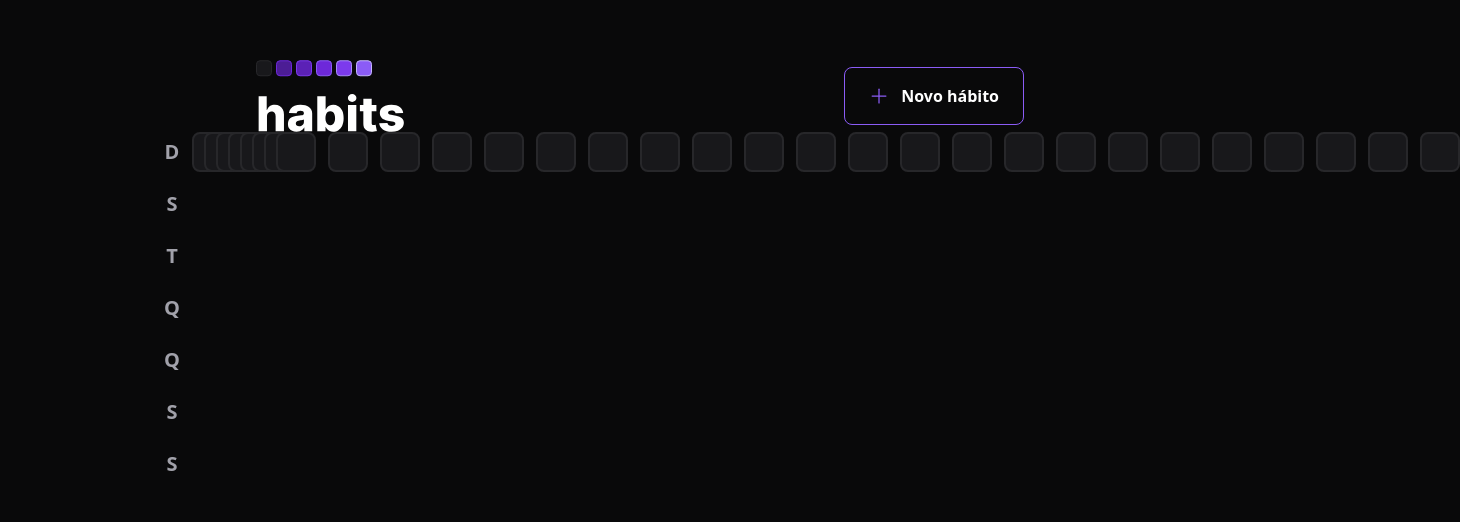
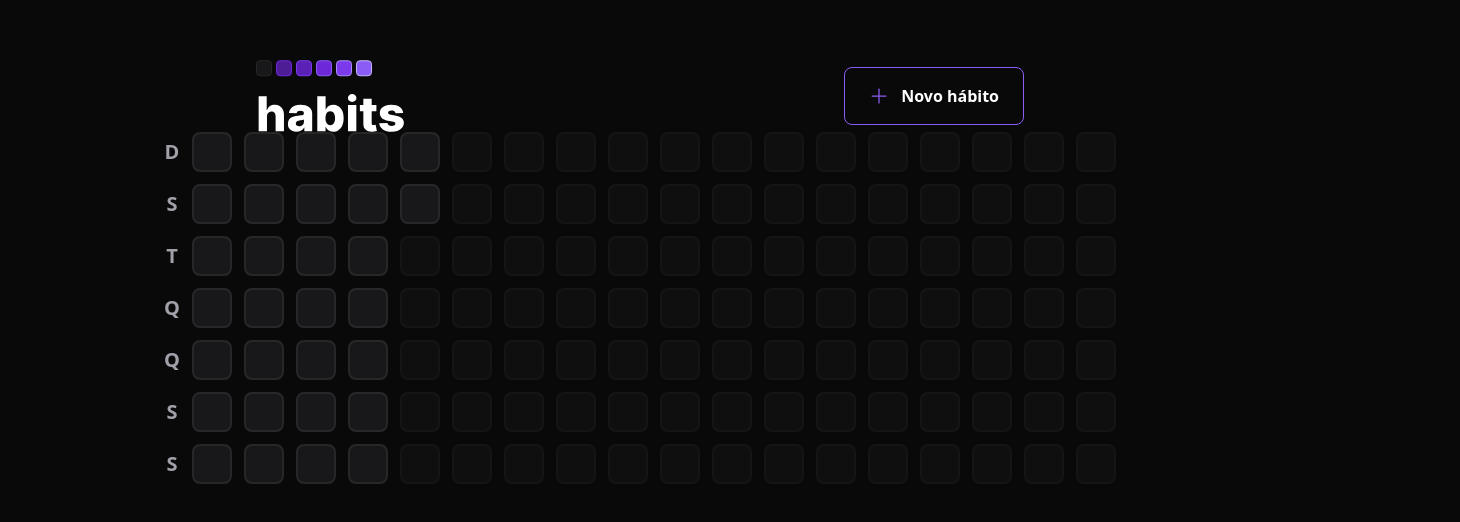
Before and after one commit to nilsonsierota/nlw_setup, a React (Vite) app in the folder web/: page / in a window 1280 px wide. Shown: the part 128-650 px from the top of the page, 1460 px wide, since content can reach past the window. Built offline with nearby package versions, Linux system fonts and the light colour scheme.

Commit message:
summary table

```diff
--- a/web/src/components/SummaryTable.tsx
+++ b/web/src/components/SummaryTable.tsx
@@ -4,6 +4,9 @@ import { generateDatesFromYearBeginning } from "../utils/generate-dates-from-yea
 const weekDays = ["D", "S", "T", "Q", "Q", "S", "S"];
 
 const summaryDates = generateDatesFromYearBeginning();
+
+const minimumSummaryDatesSize = 18 * 7;
+const amountOfDaysToFill = minimumSummaryDatesSize - summaryDates.length;
 
 export function SummaryTable() {
   return (
@@ -21,10 +24,20 @@ export function SummaryTable() {
         })}
       </div>
 
-      <div className="grid grid-cols-7 grid-flow-col gap-3">
+      <div className="grid grid-rows-7 grid-flow-col gap-3">
         {summaryDates.map((date) => {
           return <HabitDay key={date.toString()} />;
         })}
+
+        {amountOfDaysToFill > 0 &&
+          Array.from({ length: amountOfDaysToFill }).map((_, i) => {
+            return (
+              <div
+                key={i}
+                className="w-10 h-10 bg-zinc-900 border-2 border-zinc-800 rounded-lg opacity-40 cursor-not-allowed"
+              />
+            );
+          })}
       </div>
     </div>
   );
--- a/web/tailwind.config.cjs
+++ b/web/tailwind.config.cjs
@@ -6,8 +6,8 @@ module.exports = {
       colors: {
         background: "#09090A",
       },
-      gridTemplateColumns: {
-        7: "repeat(7, minmax(0,1fr))",
+      gridTemplateRows: {
+        7: "repeat(7, minmax(0, 1fr))",
       },
     },
   },
```
